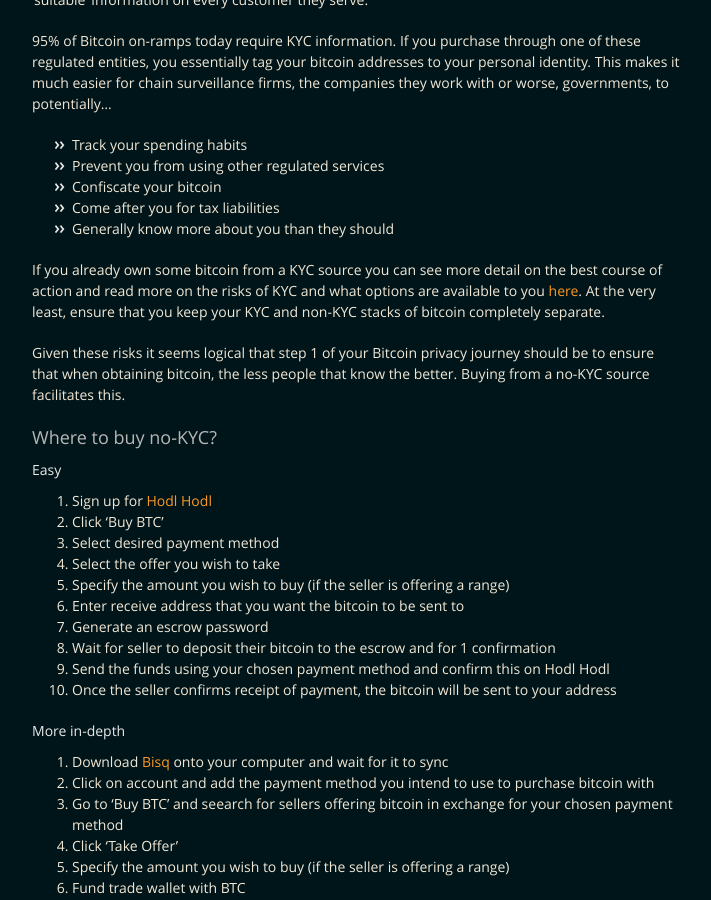
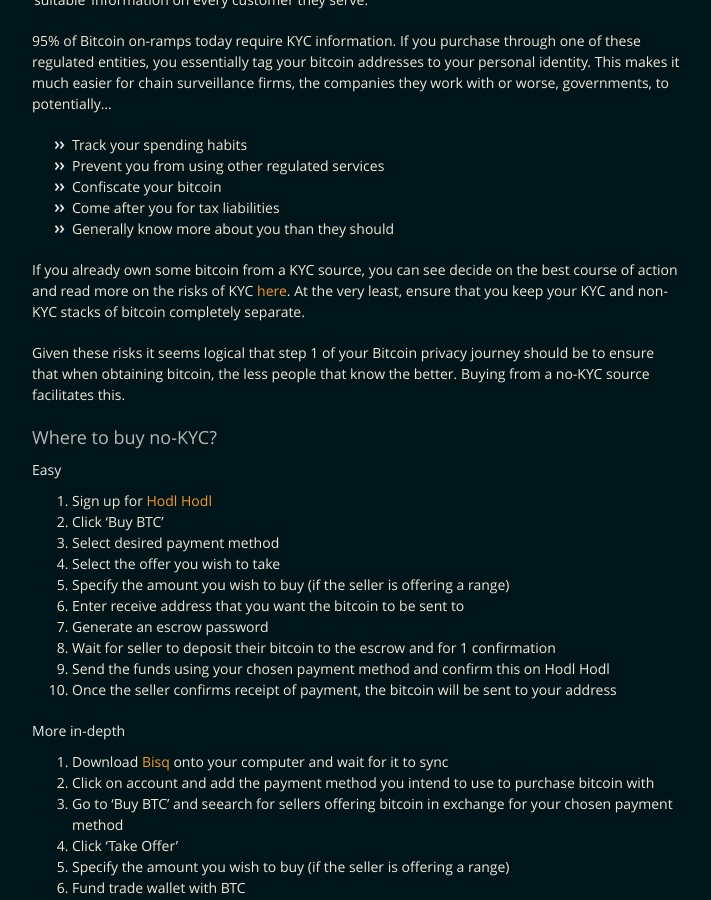
Before and after one commit to BitcoinQnA/BitcoinPrivacyGuide, a Jekyll site: the page built from get.md, in a window 1280 px wide and 900 px high, scrolled down 480 px. Shown: the whole window, without its empty margins (283-994 px from the left). Built offline with Jekyll 4.4.1, drawn with Linux system fonts in a browser that asks for light colours.

Commit message:
Update get.md

```diff
--- a/get.md
+++ b/get.md
@@ -24,7 +24,7 @@ KYC or 'Know your customer' is a regulation that any businesses with a banking r
 * Come after you for tax liabilities
 * Generally know more about you than they should
 
-If you already own some bitcoin from a KYC source you can see more detail on the best course of action and read more on the risks of KYC and what options are available to you [here](https://bitcoinqna.github.io/noKYConly/). At the very least, ensure that you keep your KYC and non-KYC stacks of bitcoin completely separate.
+If you already own some bitcoin from a KYC source, you can see decide on the best course of action and read more on the risks of KYC [here](https://bitcoinqna.github.io/noKYConly/). At the very least, ensure that you keep your KYC and non-KYC stacks of bitcoin completely separate.
 
 Given these risks it seems logical that step 1 of your Bitcoin privacy journey should be to ensure that when obtaining bitcoin, the less people that know the better. Buying from a no-KYC source facilitates this.
 
```
